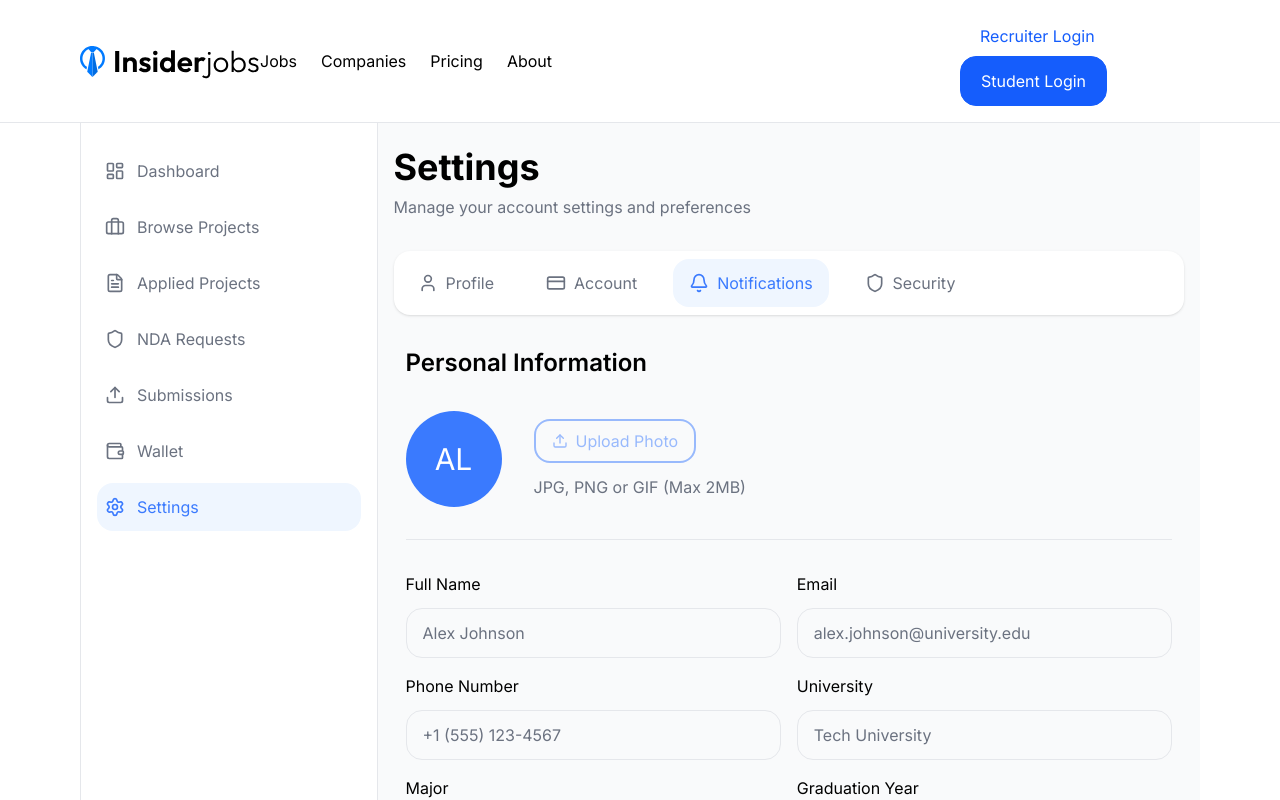
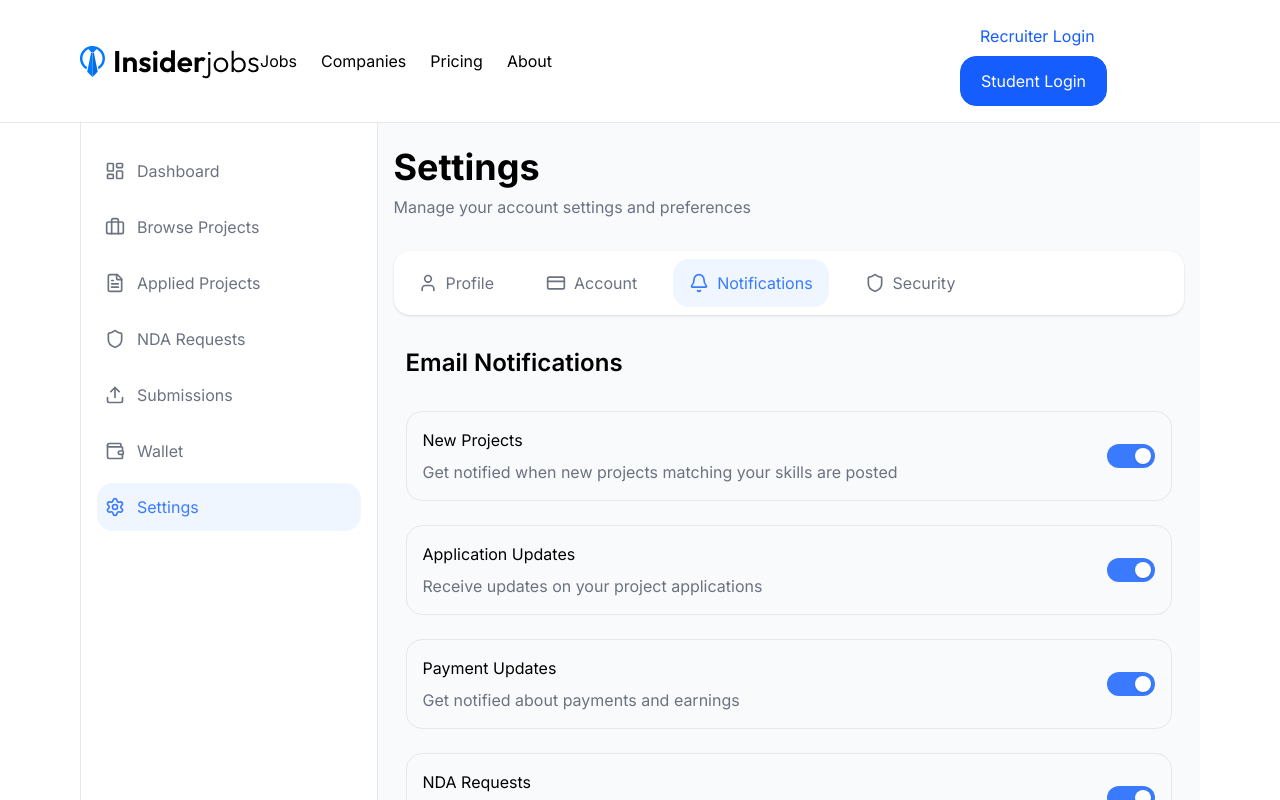
Before and after one commit to RavinduUni/Student-Freelancing-Platform, a React (Vite) app: page /student-dashboard/settings in a window 1280 px wide. Both pictures are taken after a click on the button "Notifications". Shown: the top 800 px of the page. Built offline with nearby package versions, Linux system fonts and the light colour scheme.

Commit message:
update settings notifications

```diff
--- a/src/pages/StudentDashboard/Settings.jsx
+++ b/src/pages/StudentDashboard/Settings.jsx
@@ -1,4 +1,4 @@
-import { Bell, CreditCard, Shield, UploadIcon, User, X } from 'lucide-react'
+import { Bell, CreditCard, Edit, SaveIcon, Shield, UploadIcon, User, X } from 'lucide-react'
 import React, { useRef, useState } from 'react'
 
 const Settings = () => {
@@ -13,7 +13,6 @@ const Settings = () => {
   const [activeTab, setActiveTab] = useState('profile');
   const [isEditingProfile, setIsEditingProfile] = useState(false);
   const [profilePhoto, setProfilePhoto] = useState(null);
-  const [saved, setSaved] = useState(false);
   const fileInputRef = useRef(null);
 
   const [profileData, setProfileData] = useState({
@@ -65,6 +64,26 @@ const Settings = () => {
     }
   }
 
+  const [tempProfileData, setTempProfileData] = useState(profileData);
+
+  const handleUpdateProfile = () => {
+    setTempProfileData(profileData);
+    setIsEditingProfile(true);
+  }
+
+  const handleSaveChanges = () => {
+    setProfileData(tempProfileData);
+    setIsEditingProfile(false);
+  }
+
+  const handleCancelEdit = () => {
+    setTempProfileData(profileData);
+    setIsEditingProfile(false);
+    setProfilePhoto(null);
+  };
+
+
+
   const renderProfileTab = () => (
     <div className='px-3'>
       <h2 className='text-2xl font-semibold mb-8'>Personal Information</h2>
@@ -74,7 +93,7 @@ const Settings = () => {
           <img className='w-24 h-24 flex items-center justify-center object-cover border-4 border-blue-100 rounded-full' src={profilePhoto} alt="Profile" />
         ) : (
           <div className='w-24 h-24 bg-primary text-white text-3xl flex items-center justify-center rounded-full'>
-            {profileData.fullName.slice(0, 2).toUpperCase()}
+            {tempProfileData.fullName.slice(0, 2).toUpperCase()}
           </div>
         )}
         <div>
@@ -105,8 +124,8 @@ const Settings = () => {
           <input
             type="text"
             className='w-full px-4 py-3 border text-text-secondary border-border rounded-2xl focus:outline-none focus:ring-2 focus:ring-primary focus:border-transparent'
-            value={profileData.fullName}
-            onChange={(e) => setProfileData({ ...profileData, fullName: e.target.value })}
+            value={isEditingProfile ? tempProfileData.fullName : profileData.fullName}
+            onChange={(e) => setTempProfileData({ ...tempProfileData, fullName: e.target.value })}
             disabled={!isEditingProfile}
           />
         </div>
@@ -116,8 +135,8 @@ const Settings = () => {
           <input
             type="email"
             className='w-full px-4 py-3 border text-text-secondary border-border rounded-2xl focus:outline-none focus:ring-2 focus:ring-primary focus:border-transparent'
-            value={profileData.email}
-            onChange={(e) => setProfileData({ ...profileData, email: e.target.value })}
+            value={isEditingProfile ? tempProfileData.email : profileData.email}
+            onChange={(e) => setTempProfileData({ ...tempProfileData, email: e.target.value })}
             disabled={!isEditingProfile}
           />
         </div>
@@ -127,8 +146,8 @@ const Settings = () => {
           <input
             type='text'
             className='w-full px-4 py-3 border text-text-secondary border-border rounded-2xl focus:outline-none focus:ring-2 focus:ring-primary focus:border-transparent'
-            value={profileData.phone}
-            onChange={(e) => setProfileData({ ...profileData, phone: e.target.value })}
+            value={isEditingProfile ? tempProfileData.phone : profileData.phone}
+            onChange={(e) => setTempProfileData({ ...tempProfileData, phone: e.target.value })}
             disabled={!isEditingProfile}
           />
         </div>
@@ -138,8 +157,8 @@ const Settings = () => {
           <input
             type="text"
             className='w-full px-4 py-3 border text-text-secondary border-border rounded-2xl focus:outline-none focus:ring-2 focus:ring-primary focus:border-transparent'
-            value={profileData.university}
-            onChange={(e) => setProfileData({ ...profileData, university: e.target.value })}
+            value={isEditingProfile ? tempProfileData.university : profileData.university}
+            onChange={(e) => setTempProfileData({ ...tempProfileData, university: e.target.value })}
             disabled={!isEditingProfile}
           />
         </div>
@@ -149,8 +168,8 @@ const Settings = () => {
           <input
             type="text"
             className='w-full px-4 py-3 border text-text-secondary border-border rounded-2xl focus:outline-none focus:ring-2 focus:ring-primary focus:border-transparent'
-            value={profileData.major}
-            onChange={(e) => setProfileData({ ...profileData, major: e.target.value })}
+            value={isEditingProfile ? tempProfileData.major : profileData.major}
+            onChange={(e) => setTempProfileData({ ...tempProfileData, major: e.target.value })}
             disabled={!isEditingProfile}
           />
         </div>
@@ -160,8 +179,8 @@ const Settings = () => {
           <input
             type="text"
             className='w-full px-4 py-3 border text-text-secondary border-border rounded-2xl focus:outline-none focus:ring-2 focus:ring-primary focus:border-transparent'
-            value={profileData.graduationYear}
-            onChange={(e) => setProfileData({ ...profileData, graduationYear: e.target.value })}
+            value={isEditingProfile ? tempProfileData.graduationYear : profileData.graduationYear}
+            onChange={(e) => setTempProfileData({ ...tempProfileData, graduationYear: e.target.value })}
             disabled={!isEditingProfile}
           />
         </div>
@@ -171,8 +190,8 @@ const Settings = () => {
           <textarea
             rows={4}
             className='w-full px-4 py-3 border border-border rounded-2xl focus:outline-none focus:ring-2 focus:ring-primary focus:border-transparent disabled:bg-gray-100'
-            value={profileData.bio}
-            onChange={(e) => setProfileData({ ...profileData, bio: e.target.value })}
+            value={isEditingProfile ? tempProfileData.bio : profileData.bio}
+            onChange={(e) => setTempProfileData({ ...tempProfileData, bio: e.target.value })}
             disabled={!isEditingProfile}
           />
         </div>
@@ -181,13 +200,13 @@ const Settings = () => {
       <div className='my-8'>
         <h2 className='text-2xl font-semibold mb-5'>Skills and Expertise</h2>
         <div className='flex flex-wrap gap-2 items-center w-full'>
-          {profileData.skills.map((skill, index) => (
+          {(isEditingProfile ? tempProfileData.skills : profileData.skills).map((skill, index) => (
             <span className='bg-blue-50 text-primary py-1 px-3 rounded-2xl flex items-center gap-2' key={index}>
               {skill}
               {isEditingProfile && (
                 <button
                   onClick={() => {
-                    setProfileData(prev => ({
+                    setTempProfileData(prev => ({
                       ...prev, skills: prev.skills.filter((_, i) => i !== index)
                     }))
                   }}
@@ -207,7 +226,7 @@ const Settings = () => {
             onKeyDown={(e) => {
               if (e.key === 'Enter' && e.target.value.trim()) {
                 const newSkill = e.target.value.trim();
-                setProfileData(prev => ({
+                setTempProfileData(prev => ({
                   ...prev, skills: [...prev.skills, newSkill]
                 }));
                 e.target.value = '';
@@ -225,8 +244,8 @@ const Settings = () => {
           <input
             type="text"
             className='w-full px-4 py-3 border text-text-secondary border-border rounded-2xl focus:outline-none focus:ring-2 focus:ring-primary focus:border-transparent'
-            value={profileData.portfolio}
-            onChange={(e) => setProfileData({ ...profileData, portfolio: e.target.value })}
+            value={isEditingProfile ? tempProfileData.portfolio : profileData.portfolio}
+            onChange={(e) => setTempProfileData({ ...tempProfileData, portfolio: e.target.value })}
             disabled={!isEditingProfile}
           />
         </div>
@@ -236,8 +255,8 @@ const Settings = () => {
           <input
             type="text"
             className='w-full px-4 py-3 border text-text-secondary border-border rounded-2xl focus:outline-none focus:ring-2 focus:ring-primary focus:border-transparent'
-            value={profileData.linkedin}
-            onChange={(e) => setProfileData({ ...profileData, linkedin: e.target.value })}
+            value={isEditingProfile ? tempProfileData.linkedin : profileData.linkedin}
+            onChange={(e) => setTempProfileData({ ...tempProfileData, linkedin: e.target.value })}
             disabled={!isEditingProfile}
           />
         </div>
@@ -247,14 +266,149 @@ const Settings = () => {
           <input
             type="text"
             className='w-full px-4 py-3 border text-text-secondary border-border rounded-2xl focus:outline-none focus:ring-2 focus:ring-primary focus:border-transparent'
-            value={profileData.github}
-            onChange={(e) => setProfileData({ ...profileData, github: e.target.value })}
+            value={isEditingProfile ? tempProfileData.github : profileData.github}
+            onChange={(e) => setTempProfileData({ ...tempProfileData, github: e.target.value })}
             disabled={!isEditingProfile}
           />
         </div>
       </div>
+
+      <div className='flex items-center justify-end gap-5 mt-5'>
+        {!isEditingProfile ? (
+          <button>
+            <button className='flex items-center gap-2 text-primary border-2 border-primary px-5 py-3 rounded-2xl cursor-pointer hover:bg-primary hover:text-white transition-colors duration-300'
+              onClick={handleUpdateProfile}
+            >
+              <Edit className='w-5 h-5' />
+              Update Profile
+            </button>
+          </button>
+        ) : (
+          <>
+            <button className='flex items-center gap-2 text-primary border-2 border-primary px-5 py-3 rounded-2xl cursor-pointer hover:bg-primary hover:text-white transition-colors duration-300'
+              onClick={handleCancelEdit}
+            >
+              <X className='w-5 h-5' />
+              Cancel
+            </button>
+
+            <button className='flex items-center gap-2 text-white bg-primary border-2 border-primary px-5 py-3 rounded-2xl hover:bg-blue-600 cursor-pointer'
+              onClick={handleSaveChanges}
+            >
+              <SaveIcon className='w-5 h-5' />
+              Save Changes
+            </button>
+          </>
+        )}
+      </div>
     </div>
   )
+
+  const renderNotificationsTab = () => (
+    <div className="px-3">
+      <h2 className="text-2xl font-semibold mb-8">Email Notifications</h2>
+
+      <div className="flex flex-col gap-6">
+        {[
+          {
+            key: "emailNewProjects",
+            label: "New Projects",
+            desc: "Get notified when new projects matching your skills are posted",
+          },
+          {
+            key: "emailApplications",
+            label: "Application Updates",
+            desc: "Receive updates on your project applications",
+          },
+          {
+            key: "emailPayments",
+            label: "Payment Updates",
+            desc: "Get notified about payments and earnings",
+          },
+          {
+            key: "emailNDA",
+            label: "NDA Requests",
+            desc: "Receive notifications for new NDA requests",
+          },
+        ].map((item) => (
+          <div
+            key={item.key}
+            className="flex items-center justify-between  p-4 rounded-2xl border border-border"
+          >
+            {/* Text */}
+            <div>
+              <p>{item.label}</p>
+              <p className="text-text-secondary mt-2">{item.desc}</p>
+            </div>
+
+            {/* Toggle */}
+            <label className="cursor-pointer flex items-center">
+              <input
+                type="checkbox"
+                className="hidden"
+                checked={notifications[item.key]}
+                onChange={(e) =>
+                  setNotifications({
+                    ...notifications,
+                    [item.key]: e.target.checked,
+                  })
+                }
+              />
+              <div className={`w-12 h-6 flex items-center rounded-full p-1 transition duration-300 ${notifications[item.key] ? "bg-primary" : "bg-gray-300"}`}>
+                <div
+                  className={`bg-white w-4 h-4 rounded-full shadow transform transition duration-300 ${notifications[item.key] ? "translate-x-6" : ""
+                    }`}
+                />
+              </div>
+            </label>
+          </div>
+        ))}
+      </div>
+
+      <h2 className="text-2xl font-semibold my-8">Push Notifications</h2>
+
+      <div className='flex flex-col gap-6'>
+        {[
+          { key: 'pushNewProjects', label: 'New Projects', desc: 'Browser notifications for new projects' },
+          { key: 'pushApplications', label: 'Application Updates', desc: 'Browser notifications for application updates' },
+          { key: 'pushPayments', label: 'Payment Updates', desc: 'Browser notifications for payments' },
+          { key: 'pushNDA', label: 'NDA Requests', desc: 'Browser notifications for NDA requests' }
+        ].map((item) => (
+          <div key={item.key} className='flex items-center justify-between p-4 rounded-2xl border border-border'>
+            <div>
+              <p>{item.label}</p>
+              <p className="text-text-secondary mt-2">{item.desc}</p>
+            </div>
+
+            <label className="cursor-pointer flex items-center">
+              <input type="checkbox"
+                className='hidden'
+                checked={notifications[item.key]}
+                onChange={(e) => {
+                  setNotifications({
+                    ...notifications, [item.key]: e.target.checked
+                  })
+                }}
+              />
+
+              <div className={`w-12 h-6 rounded-full flex items-center p-1 transition-all duration-300 ${notifications[item.key] ? 'bg-primary' : 'bg-gray-300'}`}>
+                <div className={`w-4 h-4 bg-white rounded-full transition-all duration-300 ${notifications[item.key] ? 'translate-x-6' : ''}`} />
+              </div>
+            </label>
+          </div>
+        ))}
+      </div>
+
+    </div>
+  );
+
+
+  const renderSecurityTab = () => (
+    <div>
+
+    </div>
+  )
+
 
 
   return (
@@ -271,7 +425,7 @@ const Settings = () => {
             return (
               <button
                 key={tab.id}
-                className={`flex items-center gap-2 py-3 px-4 rounded-2xl ${activeTab === tab.id ? 'text-primary bg-blue-50' : 'text-text-secondary'}`}
+                className={`flex items-center gap-2 py-3 px-4 rounded-2xl cursor-pointer ${activeTab === tab.id ? 'text-primary bg-blue-50' : 'text-text-secondary'}`}
                 onClick={() => setActiveTab(tab.id)}
               >
                 <Icon className='w-5 h-5' />
@@ -283,7 +437,9 @@ const Settings = () => {
       </div>
 
       <div className='mt-7'>
-        {renderProfileTab()}
+        {activeTab === 'profile' && renderProfileTab()}
+        {activeTab === 'notifications' && renderNotificationsTab()}
+        {activeTab === 'security' && renderSecurityTab()}
       </div>
     </div>
   )
```
